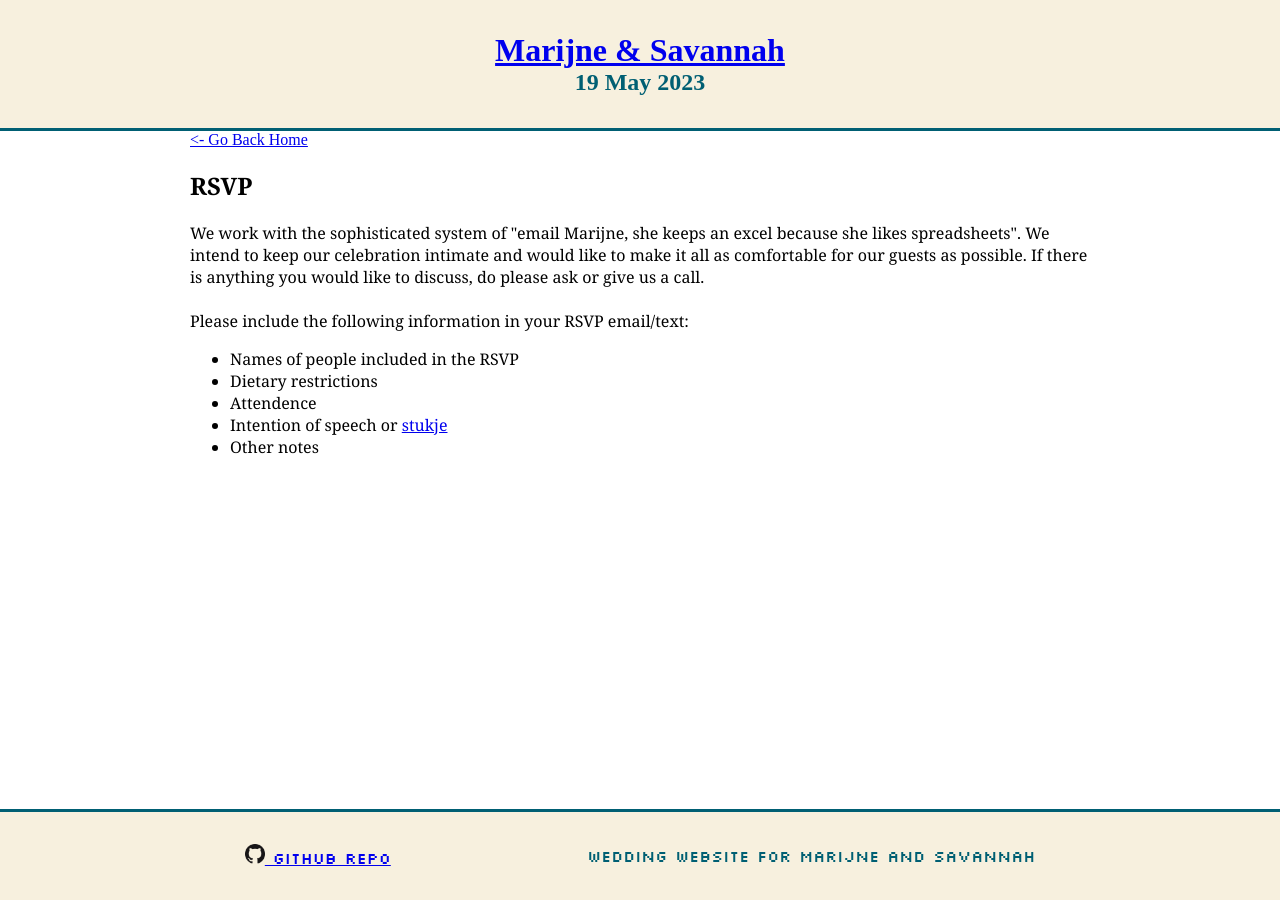
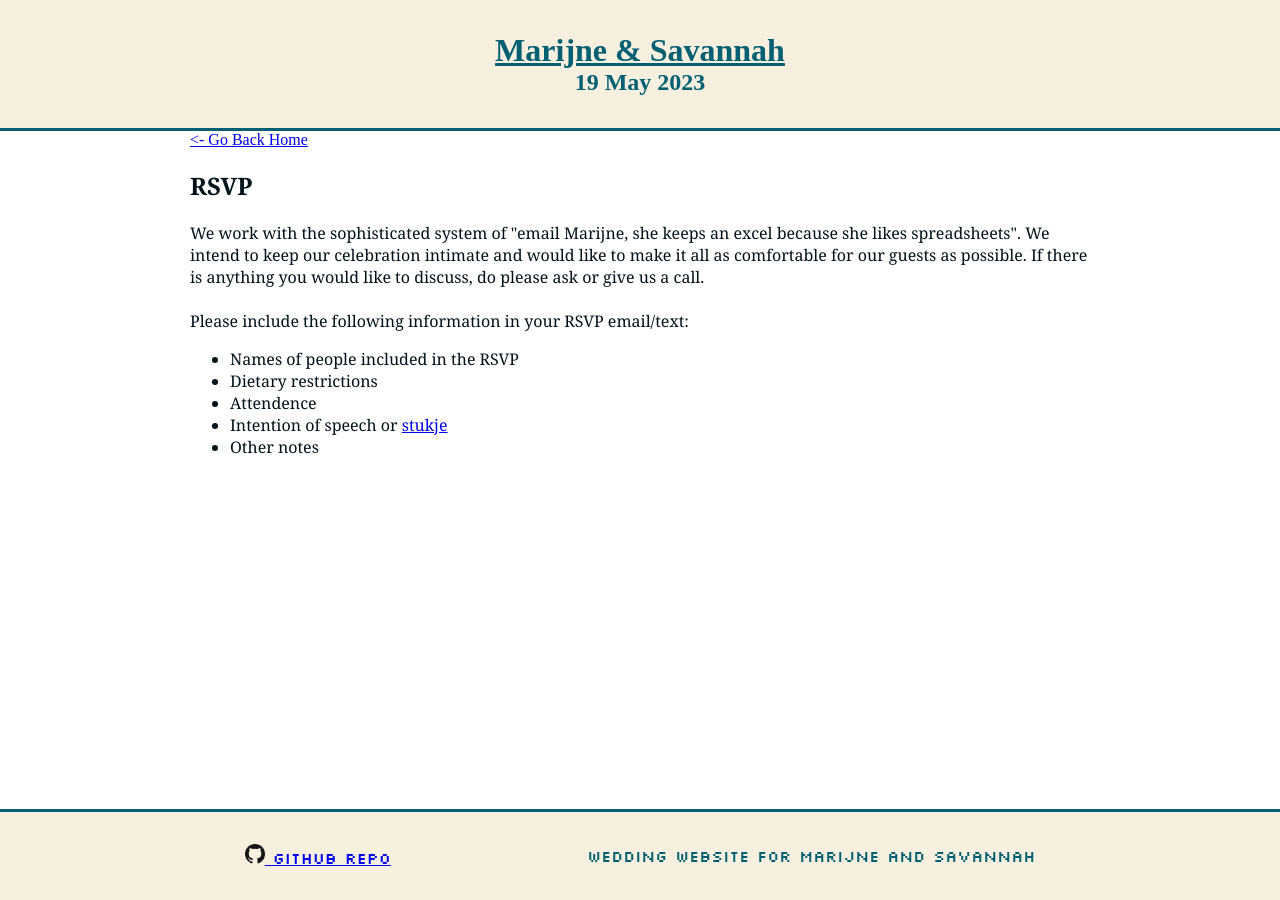
Before and after one commit to schijns-fischer-wedding/schijns-fischer-wedding.github.io, a Jekyll site: the page built from pages/rsvp.md, in a window 1280 px wide. Built offline with Jekyll 4.4.1, drawn with Linux system fonts in a browser that asks for light colours; some web fonts are replaced.

Commit message:
changes to text colors

```diff
--- a/css/main.scss
+++ b/css/main.scss
@@ -41,6 +41,11 @@ main {
   padding: 2rem;
 }
 
+h1 a:link,
+h1 a:visited {
+    color: #005F73;
+}
+
 .header {
   h1, h2 {
     font-family: 'Aboreto', cursive;
@@ -74,6 +79,7 @@ main {
 
 .class_01 {
   font-family: 'Georgia';
+  color: #001219;
 }
 
 
```
